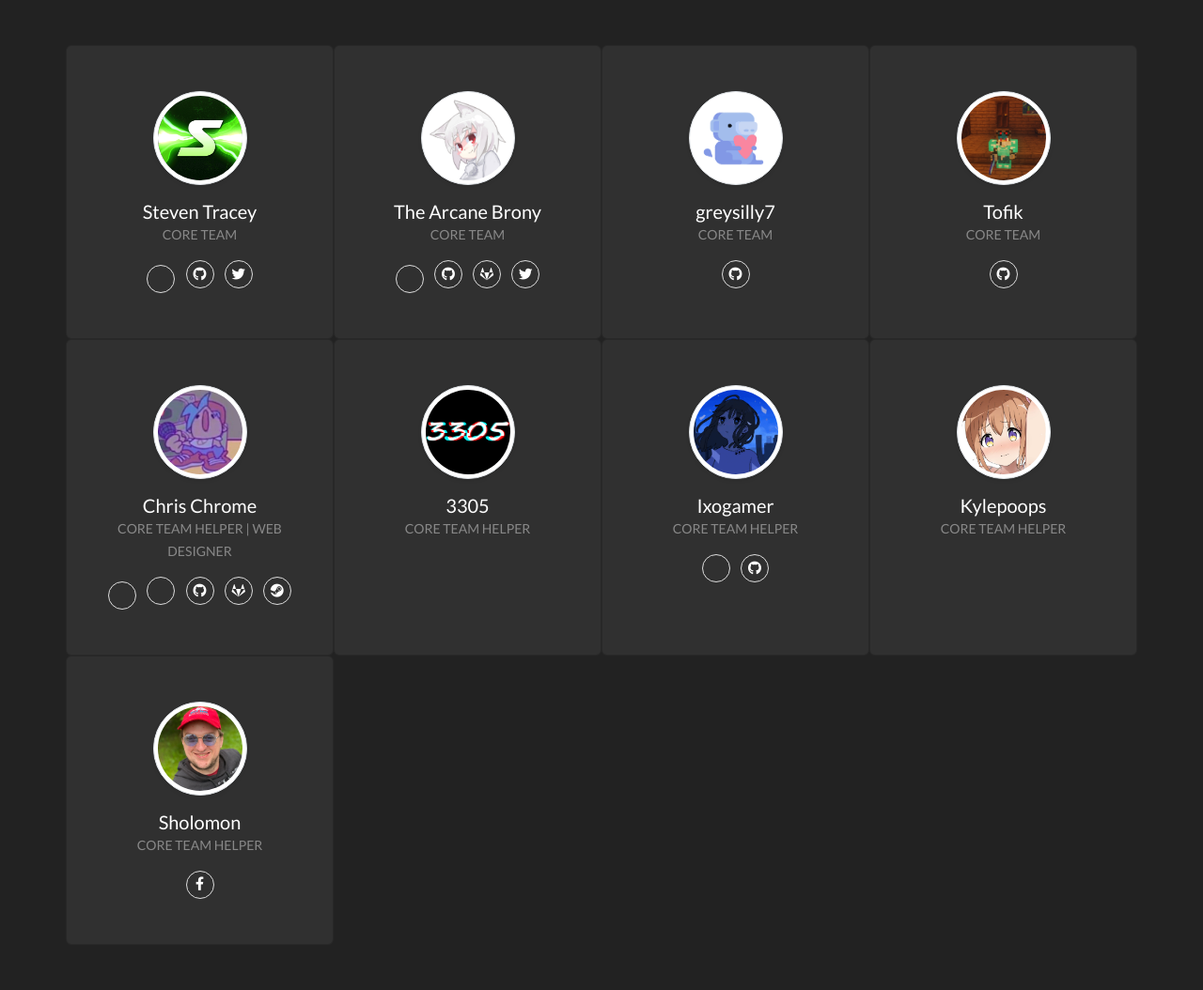
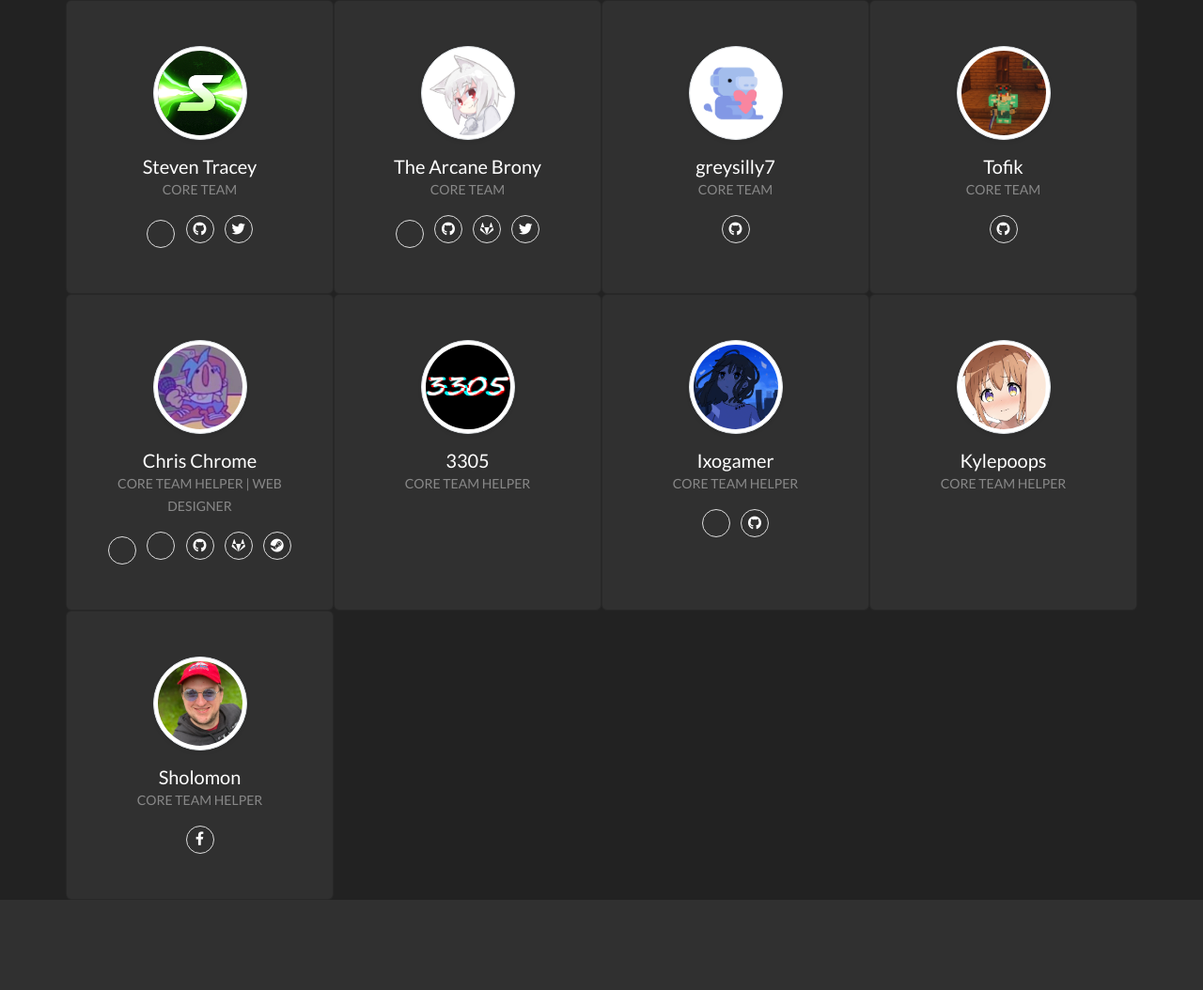
Before and after one commit to Pancaksee/test, a PHP site: page /team in a window 1280 px wide. Shown: the part 74-1128 px from the top of the page at 94% size. After the commit the page ends 1032 px from the top, so only its background shows below. Run offline with PHP 8.4, Linux system fonts and the light colour scheme; data that the repository does not hold is empty.

Commit message:
Testing some tags

```diff
--- a/team/index.php
+++ b/team/index.php
@@ -41,7 +41,7 @@
 <body>
   <?php include($_SERVER['DOCUMENT_ROOT'] . "/assets/html/navbar.php"); ?>
   <div class="center-vh">
-    <div class="container center-vh py-5">
+    <div class="container center-vh">
       <div class="row text-center">
         <!-- Team item-->
         <div class="col-xl-3 card text-white bg-dark col-sm-6">
```
